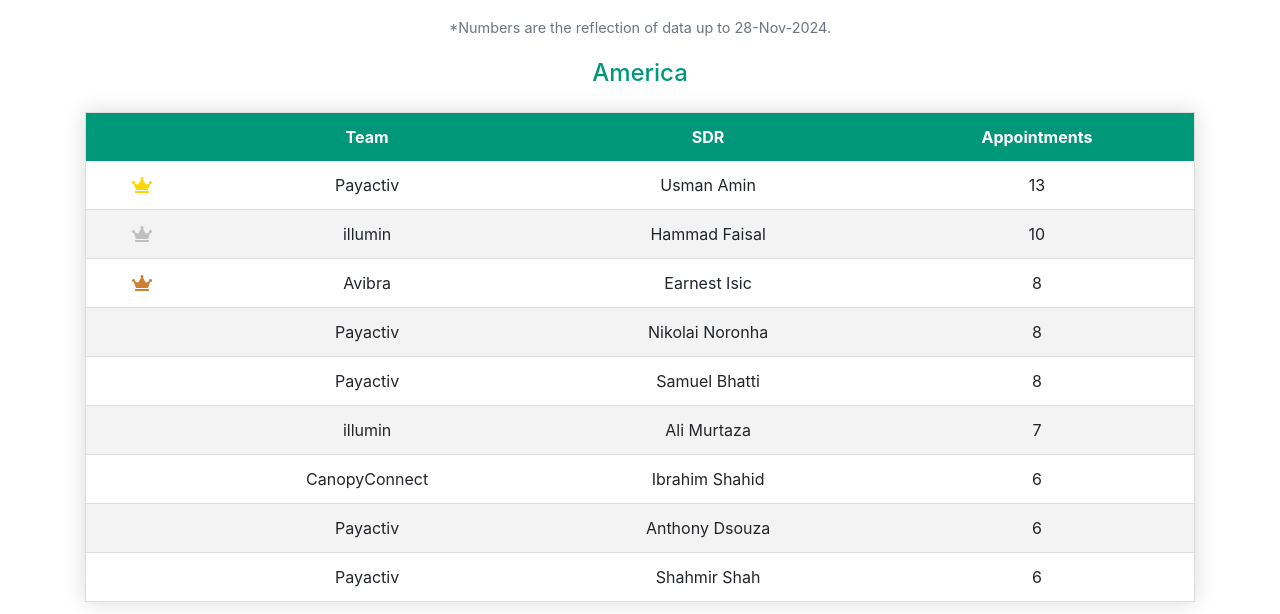
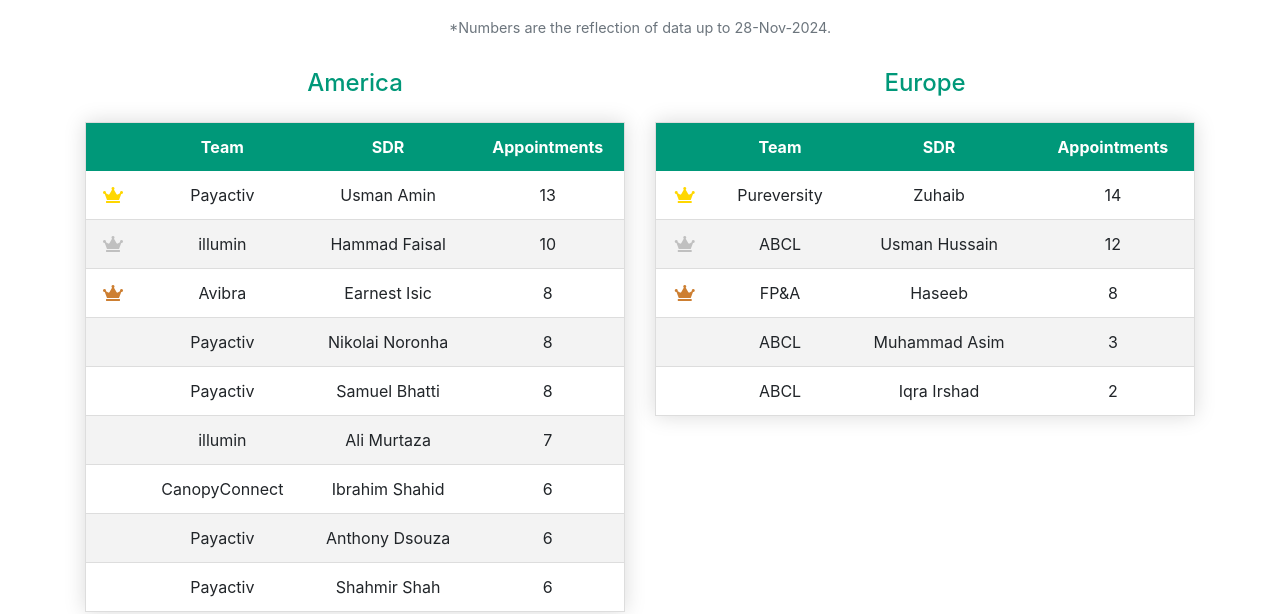
Before and after one commit to Scalemill-SalesOps/apt_leaderboard, a plain HTML site: page index.html in a window 1280 px wide. Shown: the part 218-832 px from the top of the page. Drawn offline with nearby package versions, Linux system fonts and the light colour scheme.

Commit message:
Changes made to the arrangement of table.

```diff
--- a/script.js
+++ b/script.js
@@ -4,21 +4,20 @@ const showupLink = document.getElementById('showup-link');
 const leaderboardContainer = document.querySelector('.leaderboard-container');
 const leaderboardTitle = document.getElementById('leaderboard-title');
 
-// Function to render tables and set heading
-function renderTables(data, headers, title) {
-  // Set the main heading
-  leaderboardTitle.textContent = title;
+// Define the order of regions for consistent layout
+const regionOrder = ['America', 'Europe', 'Asia', 'Middle East'];
 
-  // Clear existing content
-  leaderboardContainer.innerHTML = '';
+// Helper function to create a table for a specific region
+function createRegionTable(region, data, headers) {
+  // Create a container for the region
+  const regionContainer = document.createElement('div');
+  regionContainer.className = 'mb-4'; // Margin bottom for spacing
 
-  // Iterate over regions
-  for (const region in data) {
   // Add region heading
   const regionHeading = document.createElement('h3');
   regionHeading.textContent = region;
   regionHeading.classList.add('region-heading');
-    leaderboardContainer.appendChild(regionHeading);
+  regionContainer.appendChild(regionHeading);
 
   // Create table
   const table = document.createElement('table');
@@ -44,7 +43,7 @@ function renderTables(data, headers, title) {
 
   // Table body
   const tbody = document.createElement('tbody');
-    data[region].forEach((row, index) => {
+  data.forEach((row, index) => {
     const tr = document.createElement('tr');
 
     // Add crown column for top 3 performers
@@ -68,8 +67,52 @@ function renderTables(data, headers, title) {
   });
   table.appendChild(tbody);
 
-    // Append table to container
-    leaderboardContainer.appendChild(table);
+  // Append table to region container
+  regionContainer.appendChild(table);
+
+  return regionContainer;
+}
+
+// Function to render tables and set heading
+function renderTables(data, headers, title) {
+  // Set the main heading
+  leaderboardTitle.textContent = title;
+
+  // Clear existing content
+  leaderboardContainer.innerHTML = '';
+
+  // Iterate through regions in pairs to create rows with two columns
+  for (let i = 0; i < regionOrder.length; i += 2) {
+    // Create a Bootstrap row
+    const row = document.createElement('div');
+    row.className = 'row mb-4'; // mb-4 for spacing between rows
+
+    // First column (Left)
+    const col1 = document.createElement('div');
+    col1.className = 'col-md-6'; // Half width on medium and larger screens
+
+    const region1 = regionOrder[i];
+    if (data[region1]) {
+      const table1 = createRegionTable(region1, data[region1], headers);
+      col1.appendChild(table1);
+    }
+
+    // Second column (Right)
+    const col2 = document.createElement('div');
+    col2.className = 'col-md-6';
+
+    const region2 = regionOrder[i + 1];
+    if (region2 && data[region2]) {
+      const table2 = createRegionTable(region2, data[region2], headers);
+      col2.appendChild(table2);
+    }
+
+    // Append columns to row
+    row.appendChild(col1);
+    row.appendChild(col2);
+
+    // Append row to leaderboard container
+    leaderboardContainer.appendChild(row);
   }
 }
 
--- a/styles.css
+++ b/styles.css
@@ -102,3 +102,32 @@
     padding: 5px 15px;
     margin: 30px auto 20px auto; /* Center it horizontally with auto */
 }
+
+/* styles.css */
+
+/* Adjust the table container to have some padding */
+.leaderboard-container .row > div {
+    padding: 0 15px; /* Optional: Adjust as needed */
+}
+
+/* Ensure tables take full width of their container */
+.styled-table {
+    width: 100%; /* Already present, reaffirming */
+}
+
+/* Center region headings within their columns */
+.region-heading {
+    text-align: center;
+    /* Existing styles */
+    font-size: 1.5rem;
+    color: #009879;
+    margin-top: 20px;
+    margin-bottom: 10px;
+}
+
+/* Optional: Adjust table font size for smaller columns */
+@media (min-width: 768px) {
+    .styled-table {
+        font-size: 16px; /* Slightly smaller font size for side-by-side tables */
+    }
+}
```
Lines whose indentation alone changed are shown as unchanged.
